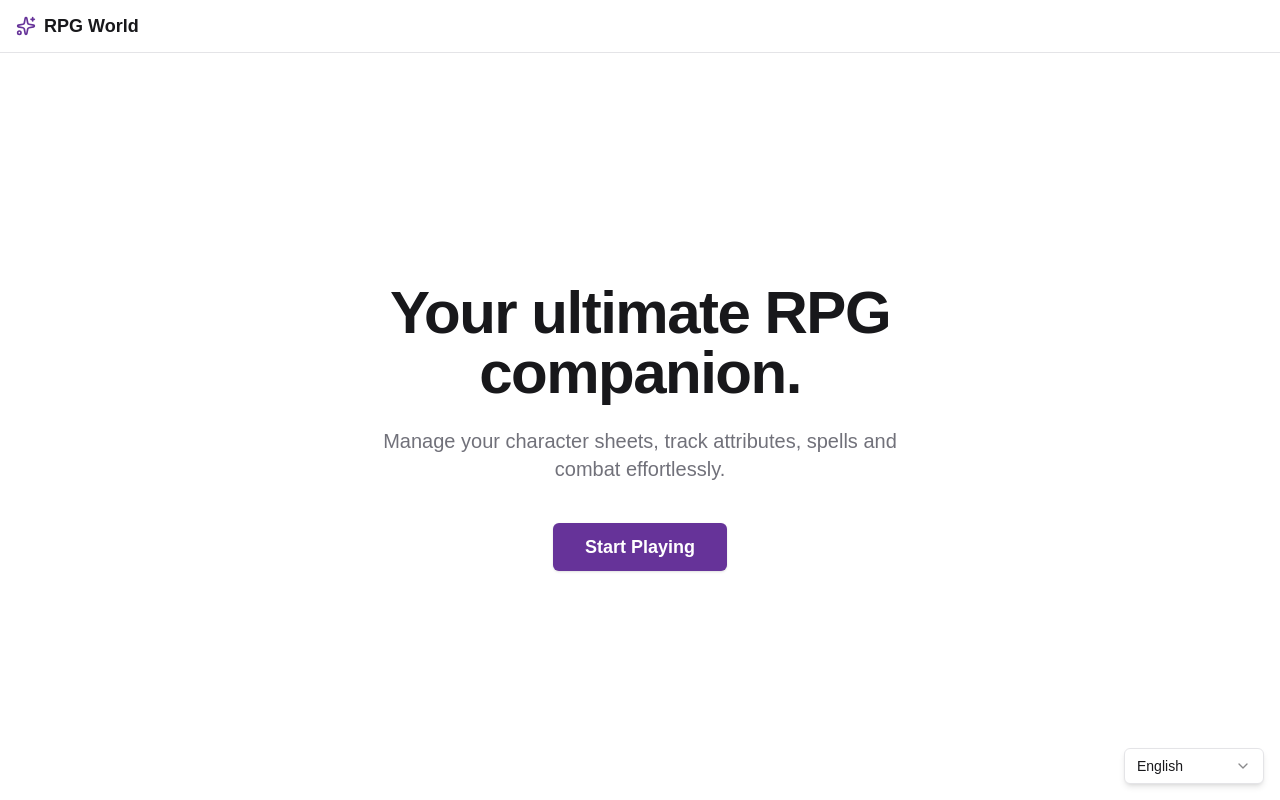
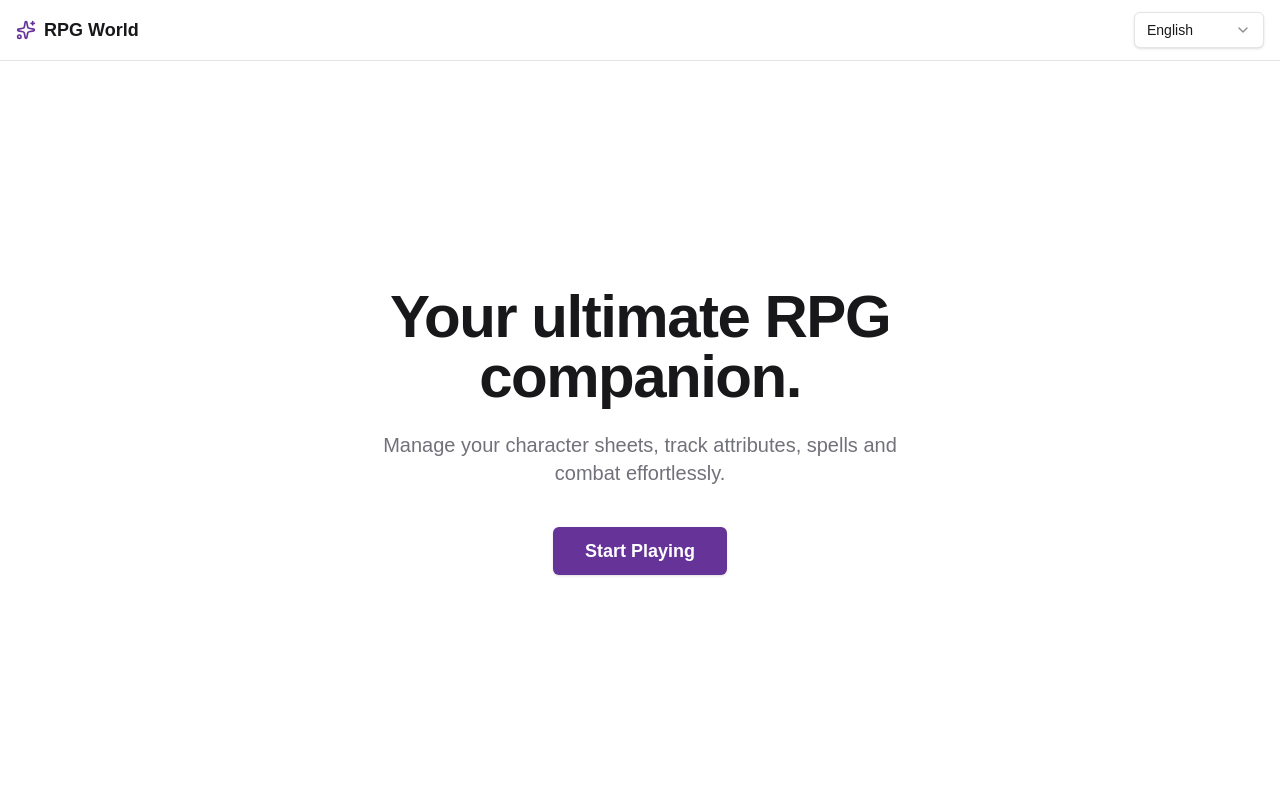
Before and after one commit to rebecamorais/rpg-world, a Next.js app: page / in a window 1280 px wide. Built offline with nearby package versions, Linux system fonts and the light colour scheme.

Commit message:
feat: Extract global header into a shared component, integrate it into the root layout, and refactor page-specific headers and language switcher positioning.

```diff
--- a/app/characters/[id]/page.tsx
+++ b/app/characters/[id]/page.tsx
@@ -76,7 +76,7 @@ export default function CharacterDetailPage() {
 
   if (!currentUser) {
     return (
-      <div className="flex min-h-screen items-center justify-center p-4">
+      <div className="flex flex-1 items-center justify-center p-4">
         <p className="text-muted-foreground">
           Faça login para ver o personagem.
         </p>
@@ -86,7 +86,7 @@ export default function CharacterDetailPage() {
 
   if (isLoading) {
     return (
-      <div className="flex min-h-screen items-center justify-center p-4">
+      <div className="flex flex-1 items-center justify-center p-4">
         <p className="text-muted-foreground">Carregando...</p>
       </div>
     );
@@ -94,11 +94,11 @@ export default function CharacterDetailPage() {
 
   if (!character || character.ownerUsername !== currentUser.username) {
     return (
-      <div className="flex min-h-screen items-center justify-center p-4">
+      <div className="flex flex-1 flex-col items-center justify-center p-4">
         <p className="text-muted-foreground">
           Personagem não encontrado ou você não tem permissão.
         </p>
-        <Link href="/characters" className="mt-2 block text-sm underline">
+        <Link href="/characters" className="mt-2 text-sm underline">
           Voltar à lista
         </Link>
       </div>
--- a/app/characters/page.tsx
+++ b/app/characters/page.tsx
@@ -4,11 +4,11 @@ import CharacterList from '@/frontend/components/CharacterList';
 import { useCurrentUser } from '@/frontend/context/UserContext';
 
 export default function CharactersPage() {
-  const { currentUser, logout } = useCurrentUser();
+  const { currentUser } = useCurrentUser();
 
   if (!currentUser) {
     return (
-      <div className="flex min-h-screen items-center justify-center p-4">
+      <div className="flex flex-1 items-center justify-center p-4">
         <p className="text-muted-foreground">
           Faça login para ver seus personagens.
         </p>
@@ -16,29 +16,9 @@ export default function CharactersPage() {
     );
   }
 
-  const displayLabel = currentUser.displayName || currentUser.username;
-
   return (
-    <div className="bg-background text-foreground min-h-screen">
-      <header className="border-border bg-card flex items-center justify-between border-b px-4 py-3">
-        <h1 className="text-lg font-semibold">RPG World</h1>
-        <div className="flex items-center gap-3">
-          <span className="text-muted-foreground hidden text-sm sm:inline-block">
-            {displayLabel}{' '}
-            <span className="opacity-70">(@{currentUser.username})</span>
-          </span>
-          <button
-            type="button"
-            onClick={logout}
-            className="text-muted-foreground hover:text-foreground text-sm"
-          >
-            Sair
-          </button>
-        </div>
-      </header>
-      <main className="mx-auto max-w-3xl p-4">
-        <CharacterList />
-      </main>
-    </div>
+    <main className="mx-auto w-full max-w-3xl flex-1 p-4">
+      <CharacterList />
+    </main>
   );
 }
--- a/app/layout.tsx
+++ b/app/layout.tsx
@@ -1,8 +1,8 @@
 import type { Metadata } from 'next';
 import { Geist, Geist_Mono } from 'next/font/google';
 
+import GlobalHeader from '@/frontend/components/GlobalHeader';
 import LanguageProvider from '@/frontend/components/LanguageProvider';
-import LanguageSwitcher from '@/frontend/components/LanguageSwitcher';
 import { Toaster } from '@/frontend/components/ui/sonner';
 import { TooltipProvider } from '@/frontend/components/ui/tooltip';
 import { UserProvider } from '@/frontend/context/UserContext';
@@ -32,13 +32,13 @@ export default function RootLayout({
   return (
     <html lang="en">
       <body
-        className={`${geistSans.variable} ${geistMono.variable} antialiased`}
+        className={`${geistSans.variable} ${geistMono.variable} bg-background text-foreground flex min-h-screen flex-col antialiased`}
       >
         <LanguageProvider>
           <UserProvider>
             <TooltipProvider>
+              <GlobalHeader />
               {children}
-              <LanguageSwitcher />
             </TooltipProvider>
           </UserProvider>
         </LanguageProvider>
--- a/app/page.tsx
+++ b/app/page.tsx
@@ -2,17 +2,14 @@
 
 import { useRouter } from 'next/navigation';
 
-import { Sparkles } from 'lucide-react';
 import { useTranslations } from 'next-intl';
 
 import { Button } from '@/frontend/components/ui/button';
 import { useCurrentUser } from '@/frontend/context/UserContext';
 
 export default function Home() {
-  const { currentUser, logout } = useCurrentUser();
+  const { currentUser } = useCurrentUser();
   const tLanding = useTranslations('landing');
-  const tHome = useTranslations('home');
-  const tCommon = useTranslations('common');
   const router = useRouter();
 
   const handleCtaClick = () => {
@@ -24,28 +21,6 @@ export default function Home() {
   };
 
   return (
-    <div className="bg-background text-foreground flex min-h-screen flex-col">
-      <header className="border-border bg-card flex items-center justify-between border-b px-4 py-3">
-        <h1 className="flex items-center gap-2 text-lg font-semibold">
-          <Sparkles className="text-primary h-5 w-5" />
-          {tHome('title')}
-        </h1>
-        {currentUser && (
-          <div className="flex items-center gap-3">
-            <span className="text-muted-foreground hidden text-sm sm:inline-block">
-              {currentUser.displayName || currentUser.username}{' '}
-              <span className="opacity-70">(@{currentUser.username})</span>
-            </span>
-            <button
-              type="button"
-              onClick={logout}
-              className="text-muted-foreground hover:text-foreground text-sm"
-            >
-              {tCommon('logout')}
-            </button>
-          </div>
-        )}
-      </header>
     <main className="flex flex-1 flex-col items-center justify-center p-4 text-center">
       <h2 className="mb-6 max-w-2xl text-4xl font-extrabold tracking-tight sm:text-5xl lg:text-6xl">
         {tLanding('heroTitle')}
@@ -61,6 +36,5 @@ export default function Home() {
         {currentUser ? tLanding('ctaDashboard') : tLanding('ctaStart')}
       </Button>
     </main>
-    </div>
   );
 }
--- /dev/null
+++ b/src/frontend/components/GlobalHeader.tsx
@@ -0,0 +1,47 @@
+'use client';
+
+import Link from 'next/link';
+
+import { Sparkles } from 'lucide-react';
+import { useTranslations } from 'next-intl';
+
+import LanguageSwitcher from '@/frontend/components/LanguageSwitcher';
+import { useCurrentUser } from '@/frontend/context/UserContext';
+
+export default function GlobalHeader() {
+  const { currentUser, logout } = useCurrentUser();
+  const tHome = useTranslations('home');
+  const tCommon = useTranslations('common');
+
+  return (
+    <header className="border-border bg-card flex shrink-0 items-center justify-between border-b px-4 py-3">
+      <Link
+        href="/"
+        className="flex items-center gap-2 text-lg font-semibold transition-opacity hover:opacity-80"
+      >
+        <Sparkles className="text-primary h-5 w-5" />
+        {tHome('title')}
+      </Link>
+
+      <div className="flex items-center gap-4">
+        <LanguageSwitcher />
+
+        {currentUser && (
+          <div className="border-border ml-1 flex items-center gap-3 border-l pl-4">
+            <span className="text-muted-foreground hidden text-sm sm:inline-block">
+              {currentUser.displayName || currentUser.username}{' '}
+              <span className="opacity-70">(@{currentUser.username})</span>
+            </span>
+            <button
+              type="button"
+              onClick={logout}
+              className="text-muted-foreground hover:text-foreground text-sm font-medium"
+            >
+              {tCommon('logout')}
+            </button>
+          </div>
+        )}
+      </div>
+    </header>
+  );
+}
--- a/src/frontend/components/LanguageSwitcher.tsx
+++ b/src/frontend/components/LanguageSwitcher.tsx
@@ -23,9 +23,8 @@ export default function LanguageSwitcher() {
 
   // We only render English and Portuguese
   return (
-    <div className="fixed right-4 bottom-4 z-50">
     <Select value={locale} onValueChange={handleValueChange}>
-        <SelectTrigger className="bg-background w-[140px] shadow-md">
+      <SelectTrigger className="bg-background h-9 w-[130px] text-sm">
         <SelectValue placeholder="Language" />
       </SelectTrigger>
       <SelectContent>
@@ -33,6 +32,5 @@ export default function LanguageSwitcher() {
         <SelectItem value="pt">Português</SelectItem>
       </SelectContent>
     </Select>
-    </div>
   );
 }
```
Lines whose indentation alone changed are shown as unchanged.
